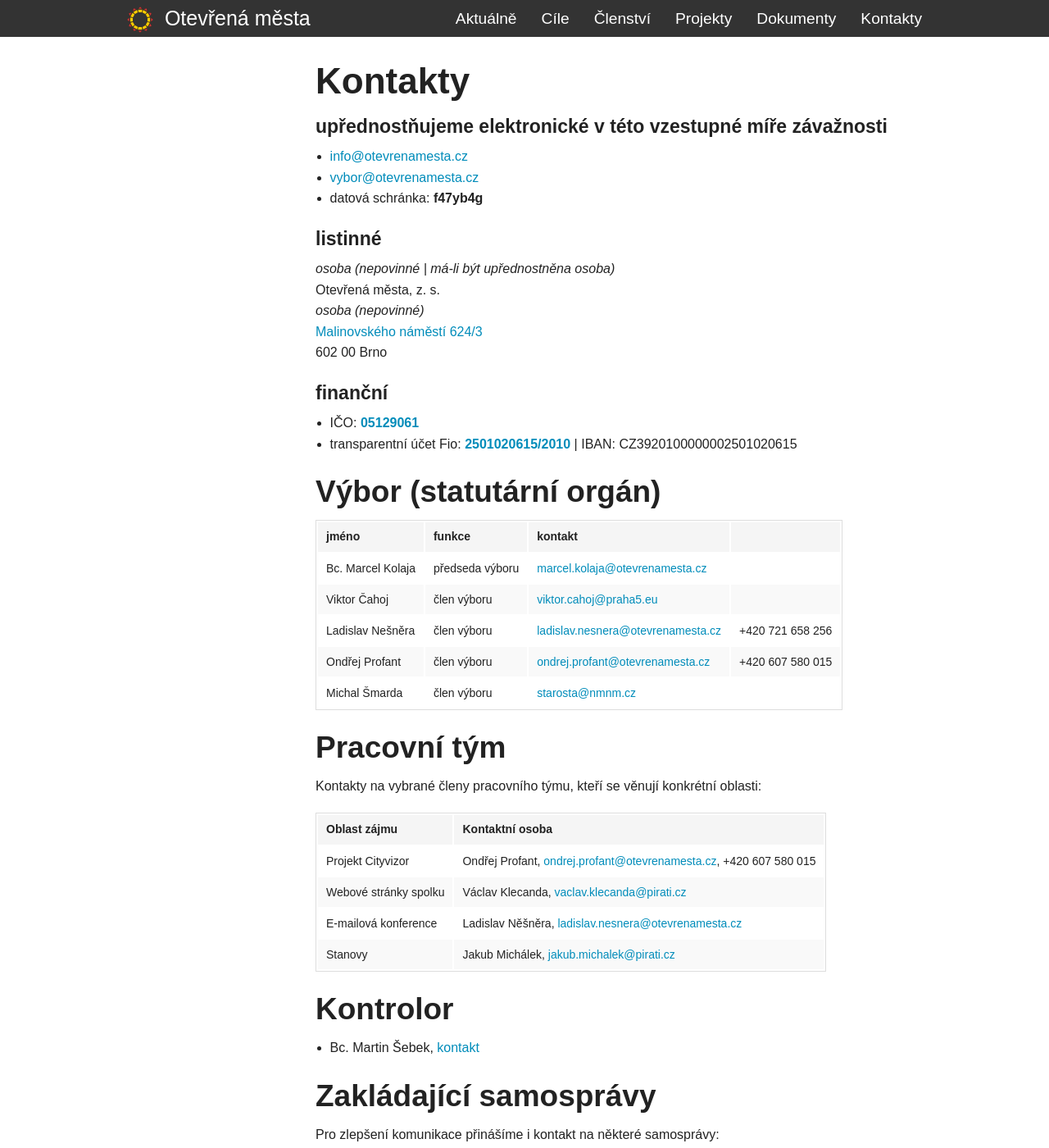
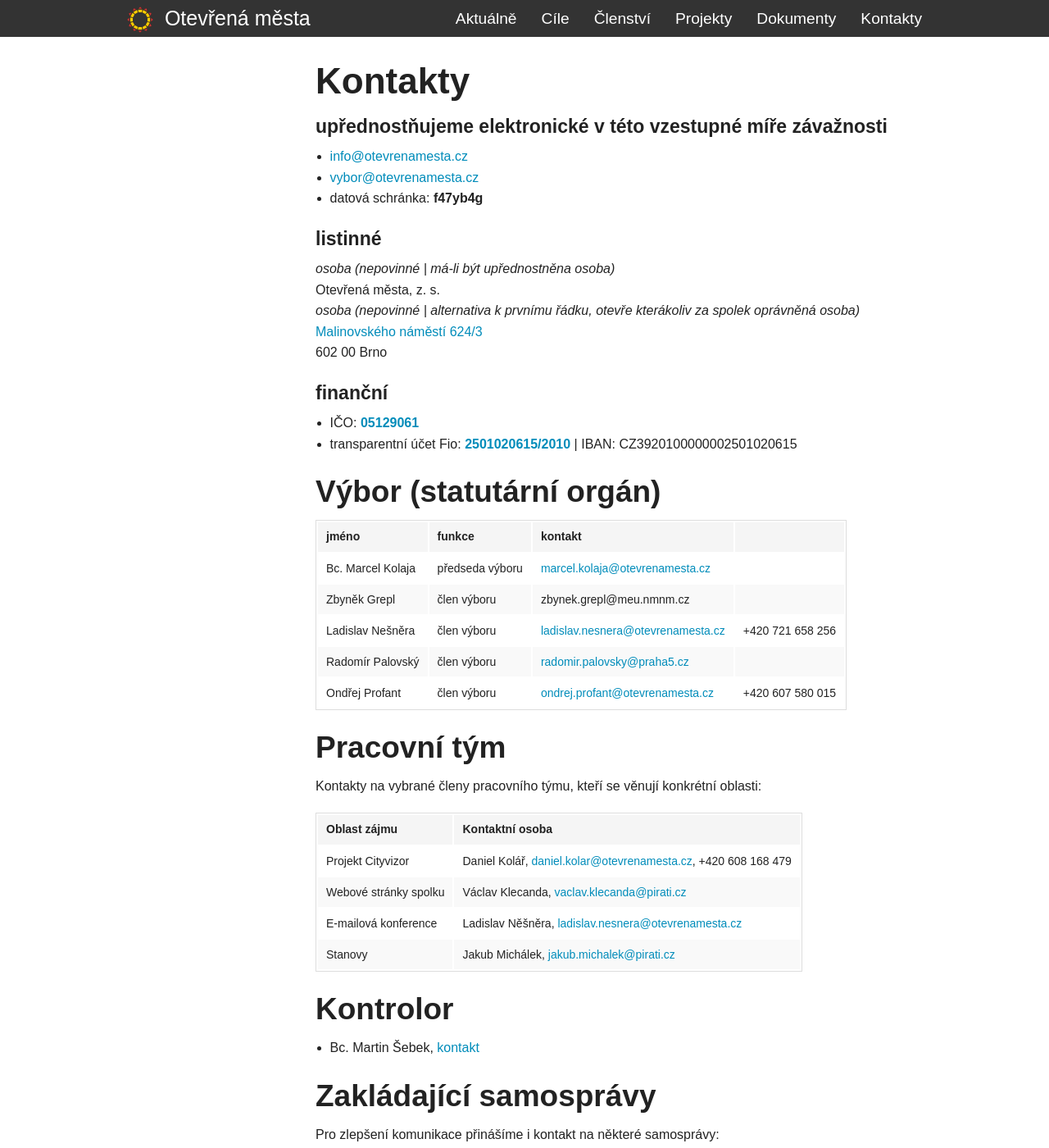
Before and after one commit to otevrenamesta/otevrenamesta.github.io, a Jekyll site: the page built from pages/kontakty.md, in a window 1280 px wide and 1400 px high. Shown: the whole window at 82% size. Built offline with Jekyll 4.4.1, drawn with Linux system fonts in a browser that asks for light colours; nearby versions of some CDN libraries; library files that are not in the unit come from our copies.

Commit message:
aktualizace kontaktů

```diff
--- a/pages/kontakty.md
+++ b/pages/kontakty.md
@@ -19,7 +19,7 @@
 
 *osoba (nepovinné | má-li být upřednostněna osoba)*
 Otevřená města, z. s.
-*osoba (nepovinné)*
+*osoba (nepovinné | alternativa k prvnímu řádku, otevře kterákoliv za spolek oprávněná osoba)*
 [Malinovského náměstí 624/3](http://www.openstreetmap.org/?mlat=49.1958&mlon=16.6152#map=16/49.1958/16.6152)
 602 00 Brno
 
@@ -33,10 +33,10 @@
 jméno | funkce | kontakt
 --- | --- | ---
 Bc. Marcel Kolaja | předseda výboru | <marcel.kolaja@otevrenamesta.cz>
-Viktor Čahoj | člen výboru | <viktor.cahoj@praha5.eu>
+Zbyněk Grepl | člen výboru | zbynek.grepl@meu.nmnm.cz |
 Ladislav Nešněra | člen výboru | <ladislav.nesnera@otevrenamesta.cz> | +420 721 658 256
+Radomír Palovský | člen výboru | <radomir.palovsky@praha5.cz> |
 Ondřej Profant | člen výboru | <ondrej.profant@otevrenamesta.cz> | +420 607 580 015
-Michal Šmarda | člen výboru | <starosta@nmnm.cz>
 
 ## Pracovní tým
 
@@ -44,7 +44,7 @@
 
 Oblast zájmu | Kontaktní osoba
 --- | ---
-Projekt Cityvizor | Ondřej Profant, <ondrej.profant@otevrenamesta.cz>, +420 607 580 015
+Projekt Cityvizor | Daniel Kolář, <daniel.kolar@otevrenamesta.cz>, +420 608 168 479
 Webové stránky spolku | Václav Klecanda, <vaclav.klecanda@pirati.cz>
 E-mailová konference | Ladislav Něšněra, <ladislav.nesnera@otevrenamesta.cz>
 Stanovy | Jakub Michálek, <jakub.michalek@pirati.cz>
```
